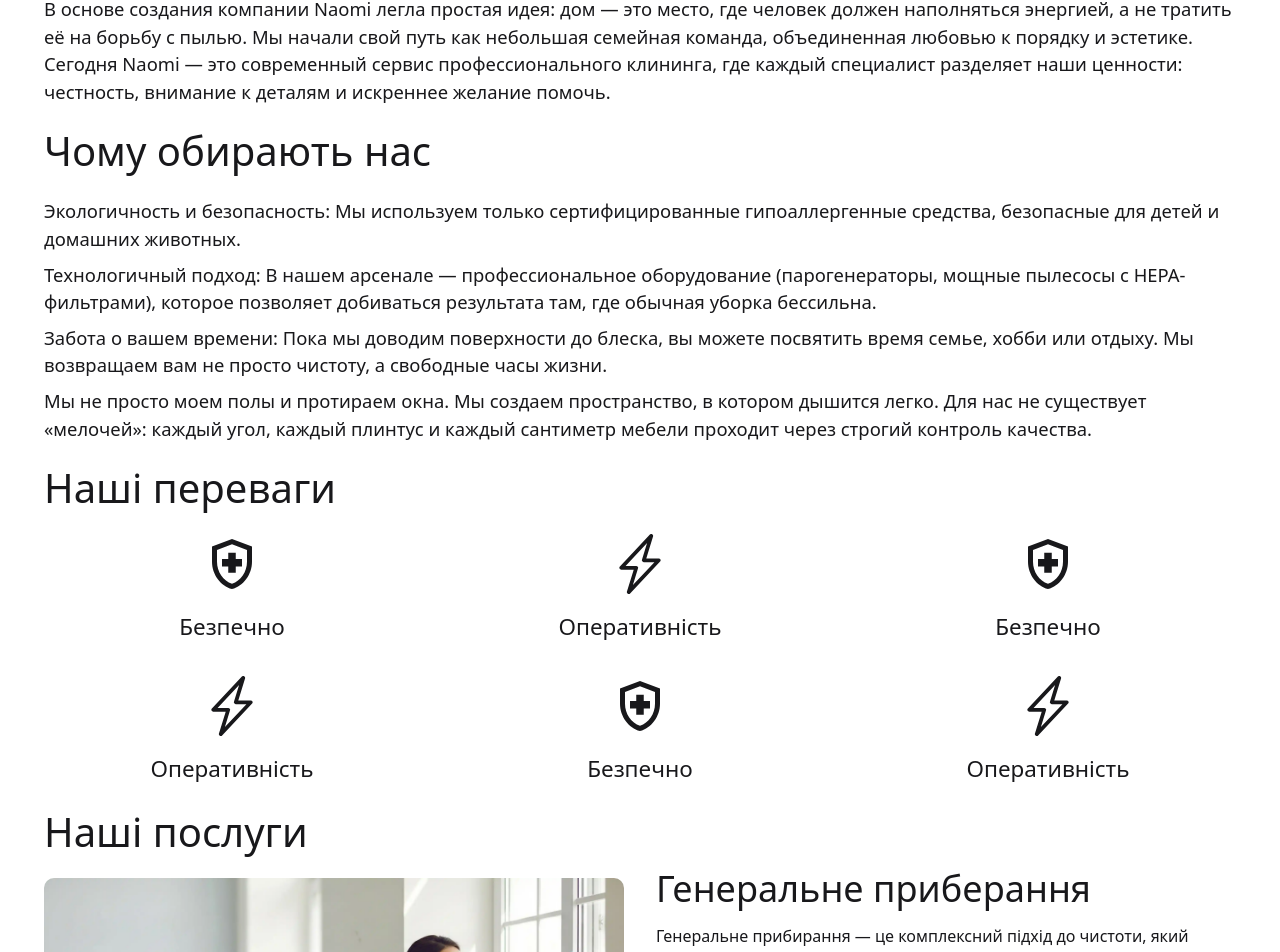
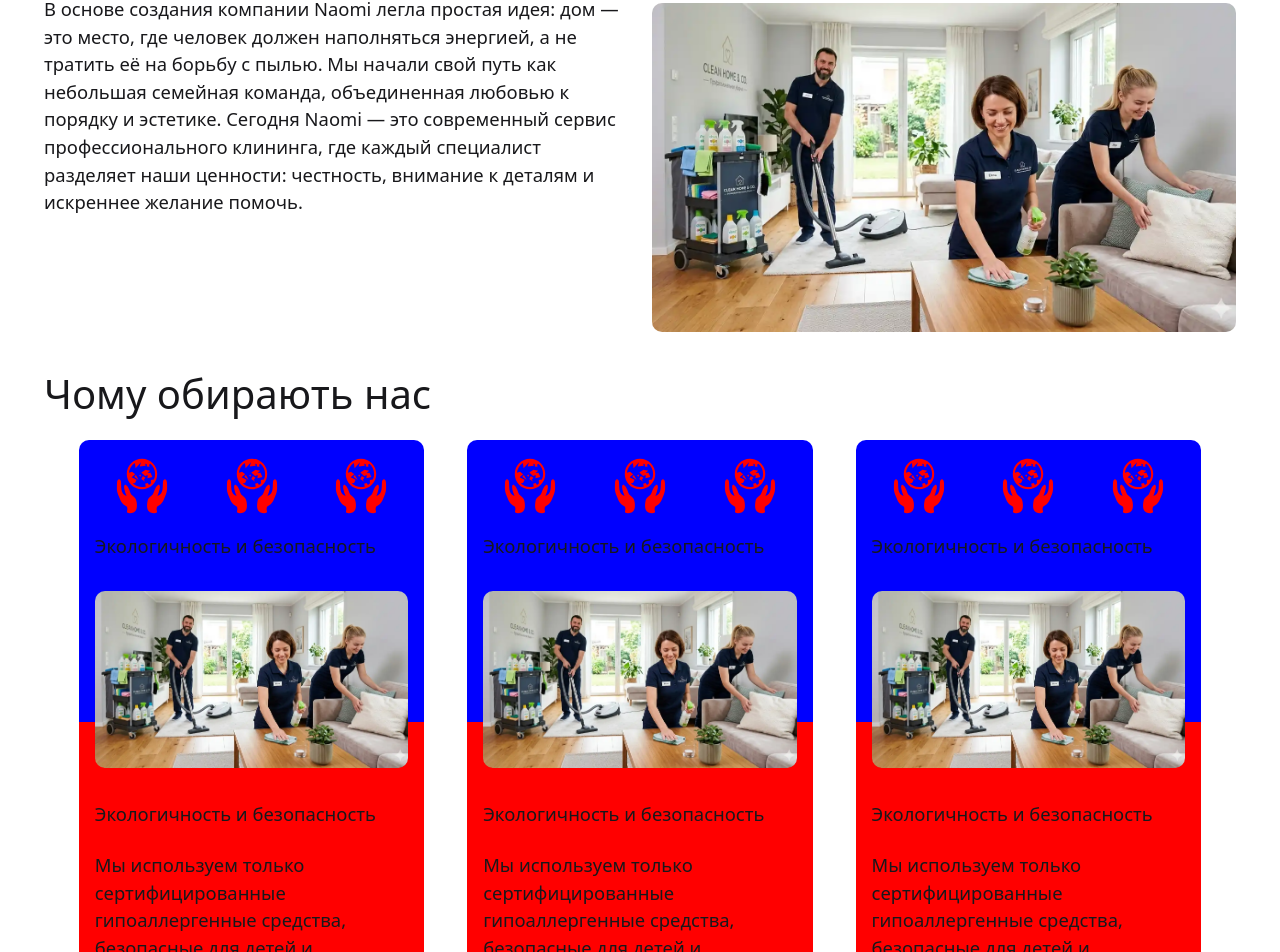
Before and after one commit to KaramushkoAndrii/naomi-next, a Next.js app: page / in a window 1280 px wide. Shown: the part 975-1927 px from the top of the page. Built offline with nearby package versions, Linux system fonts and the light colour scheme.

Commit message:
ref: create ChoiceCard andd add styles for it

```diff
--- a/src/components/about-section/AboutSection.jsx
+++ b/src/components/about-section/AboutSection.jsx
@@ -1,19 +1,34 @@
+import { ImgContainer } from "../UI/ImgContainer";
+import { ChoiceCardsData } from "@/data/choiceCardData";
+import { ChoiceCard } from "./ChoiceCard";
+
 export const AboutSection = () => {
   return (
     <section className="my-4" id="about">
       <h2 className="text-sub-title font-medium">Про нас</h2>
 
-      <p className="text-main-text">
-        В основе создания компании Naomi легла простая идея: дом — это место,
-        где человек должен наполняться энергией, а не тратить её на борьбу с
-        пылью. Мы начали свой путь как небольшая семейная команда, объединенная
-        любовью к порядку и эстетике. Сегодня Naomi — это современный сервис
-        профессионального клининга, где каждый специалист разделяет наши
-        ценности: честность, внимание к деталям и искреннее желание помочь.
-      </p>
+      <div className="grid md:grid-cols-2 md:gap-6">
+        <p className="text-main-text">
+          В основе создания компании Naomi легла простая идея: дом — это место,
+          где человек должен наполняться энергией, а не тратить её на борьбу с
+          пылью. Мы начали свой путь как небольшая семейная команда,
+          объединенная любовью к порядку и эстетике. Сегодня Naomi — это
+          современный сервис профессионального клининга, где каждый специалист
+          разделяет наши ценности: честность, внимание к деталям и искреннее
+          желание помочь.
+        </p>
+        <ImgContainer src="/about.webp" alt="clining" classes="mx-auto mt-4" />
+      </div>
 
       <h2 className="text-sub-title font-medium my-4">Чому обирають нас</h2>
-      <ul className="flex flex-col gap-2 text-main-text">
+      <ul className="flex flex-col gap-2 justify-evenly items-center text-main-text flex-wrap md:flex-row">
+        {ChoiceCardsData.map((card) => (
+          <ChoiceCard data={card} key={card.id} />
+        ))}
+      </ul>
+
+      {/* <ChoiceCard /> */}
+      {/* <ul className="flex flex-col gap-2 text-main-text">
         <li>
           Экологичность и безопасность: Мы используем только сертифицированные
           гипоаллергенные средства, безопасные для детей и домашних животных.
@@ -28,7 +43,7 @@ export const AboutSection = () => {
           можете посвятить время семье, хобби или отдыху. Мы возвращаем вам не
           просто чистоту, а свободные часы жизни.
         </li>
-      </ul>
+      </ul> */}
 
       <p className="text-main-text">
         Мы не просто моем полы и протираем окна. Мы создаем пространство, в
--- /dev/null
+++ b/src/components/about-section/ChoiceCard.jsx
@@ -0,0 +1,27 @@
+// import { GiEcology } from "react-icons/gi";
+import { ImgContainer } from "../UI/ImgContainer";
+
+export const ChoiceCard = ({ data }) => {
+  const { title, iconsList, imgData, description, colors } = data;
+
+  const iconColor = colors.to;
+
+  return (
+    <li
+      className={`flex flex-col gap-4 w-[70dvw] lg:w-[27dvw] p-4 rounded-main-radius`}
+      style={{
+        background: `linear-gradient(to bottom, ${colors.from} 50%, ${colors.to} 50%)`,
+      }}
+    >
+      <ul className="flex gap-4 justify-around" style={{ color: iconColor }}>
+        {iconsList.map((icon, index) => (
+          <li key={index}>{icon}</li>
+        ))}
+      </ul>
+      <h2>{title}</h2>
+      <ImgContainer src={imgData.src} alt={imgData.alt} />
+      <h2>{title}</h2>
+      <p>{description}</p>
+    </li>
+  );
+};
--- /dev/null
+++ b/src/data/choiceCardData.js
@@ -0,0 +1,61 @@
+import { GiEcology } from "react-icons/gi";
+
+export const ChoiceCardsData = [
+  {
+    title: "Экологичность и безопасность",
+    iconsList: [
+      <GiEcology size={60} key={1} />,
+      <GiEcology size={60} key={2} />,
+      <GiEcology size={60} key={3} />,
+    ],
+    imgData: {
+      src: "/about.webp",
+      alt: "clininggggggg",
+    },
+    description:
+      "Мы используем только сертифицированные гипоаллергенные средства, безопасные для детей и домашних животных",
+    colors: {
+      from: "#0000ff",
+      to: "#ff0000",
+    },
+    id: 1,
+  },
+  {
+    title: "Экологичность и безопасность",
+    iconsList: [
+      <GiEcology size={60} key={1} />,
+      <GiEcology size={60} key={2} />,
+      <GiEcology size={60} key={3} />,
+    ],
+    imgData: {
+      src: "/about.webp",
+      alt: "clininggggggg2222222222",
+    },
+    description:
+      "Мы используем только сертифицированные гипоаллергенные средства, безопасные для детей и домашних животных",
+    colors: {
+      from: "#0000ff",
+      to: "#ff0000",
+    },
+    id: 2,
+  },
+  {
+    title: "Экологичность и безопасность",
+    iconsList: [
+      <GiEcology size={60} key={1} />,
+      <GiEcology size={60} key={2} />,
+      <GiEcology size={60} key={3} />,
+    ],
+    imgData: {
+      src: "/about.webp",
+      alt: "clininggggggg2222222222",
+    },
+    description:
+      "Мы используем только сертифицированные гипоаллергенные средства, безопасные для детей и домашних животных",
+    colors: {
+      from: "#0000ff",
+      to: "#ff0000",
+    },
+    id: 3,
+  },
+];
```
Also changed, not shown: public/about.webp (added).
